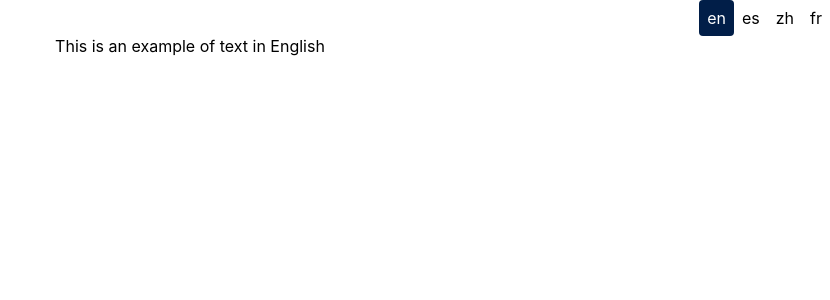
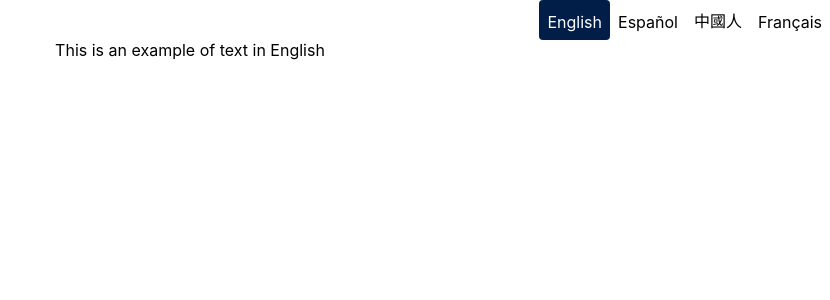
Before and after one commit to Journal-of-Young-Investigators/language-switcher, a React (Create React App) app: page / in a window 1280 px wide. Shown: the top 300 px of the page, without its empty margins (450-1280 px from the left). Built offline with nearby package versions, Linux system fonts and the light colour scheme.

Commit message:
Added an enum to represent the conversions between a language code and its name. Had to refactor jyiArticleContent property langCode to be 'keyof typeof Language', where 'Language' is the enum.

```diff
--- a/src/App.tsx
+++ b/src/App.tsx
@@ -5,7 +5,7 @@ interface jyiArticleContent {
   // ISO 639 code to identify language; 'en' for English, 'es' for Spanish, etc.
   // See list here: https://en.wikipedia.org/wiki/List_of_ISO_639-1_codes
   // You don't have to store display name of language ('English' for 'en' for example), get it using this: https://developer.mozilla.org/en-US/docs/Web/JavaScript/Reference/Global_Objects/Intl/DisplayNames/DisplayNames
-  langCode: string;
+  langCode: keyof typeof Language;
   // Text of the article in the language specified.
   // Don't worry about the format of the text - just render it as it is given.
   text: string;
@@ -15,6 +15,13 @@ interface jyiArticle {
   id: string;
   content: jyiArticleContent[];
 };
+
+enum Language {
+  en='English',
+  es='Español',
+  fr='Français',
+  zh='中國人'
+}
 
 type MyProps = {
   article: jyiArticle
@@ -41,10 +48,12 @@ class LanguageSwitcher extends React.Component<MyProps, MyState> {
       <div>
         <div className="lang-options">
           {
-            this.state.article.content.map( ( content: jyiArticleContent) => {
-              return <div className="lang-option" lang={content.langCode} onClick={this.handleClick} current-lang={ ((this.state.currentLang === content.langCode) ? "true" : "false")}>
-                {content.langCode}
+            this.state.article.content.map( ( content: jyiArticleContent ) => {
+              return (
+              <div className="lang-option" lang={content.langCode} onClick={this.handleClick} current-lang={this.state.currentLang === content.langCode ? "true" : "false"}>
+                {Language[content.langCode]}
               </div>
+              )
             })
           }
         </div>
--- a/src/index.tsx
+++ b/src/index.tsx
@@ -7,7 +7,7 @@ import reportWebVitals from './reportWebVitals';
 interface jyiArticleContent {
   // ISO 639 code to identify language; 'en' for English, 'es' for Spanish, etc.
   // You don't have to store display name of language ('English' for 'en' for example), get it using this: https://developer.mozilla.org/en-US/docs/Web/JavaScript/Reference/Global_Objects/Intl/DisplayNames/DisplayNames
-  langCode: string;
+  langCode: keyof typeof Language;
   // Text of the article in the language specified.
   text: string;
 };
@@ -15,6 +15,13 @@ interface jyiArticleContent {
 interface jyiArticle {
   id: string;
   content: jyiArticleContent[];
+};
+
+enum Language {
+  en='English',
+  es='Español',
+  fr='Français',
+  zh='中國人'
 };
 
 let testjyiArticleContent: jyiArticleContent[] = [
```
